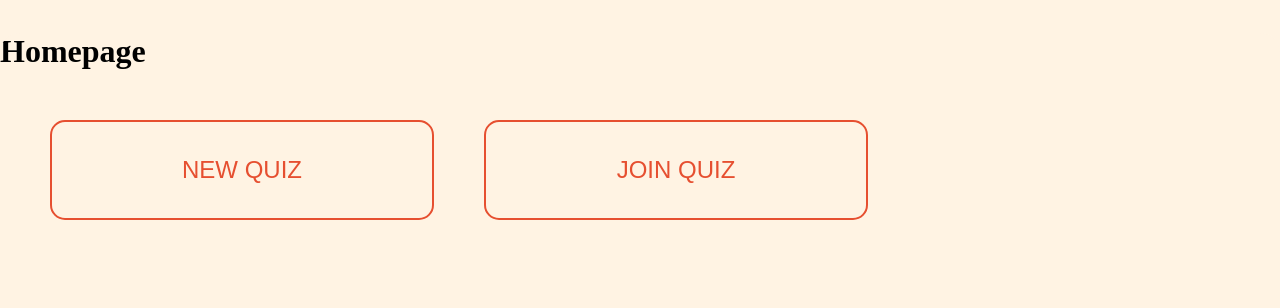
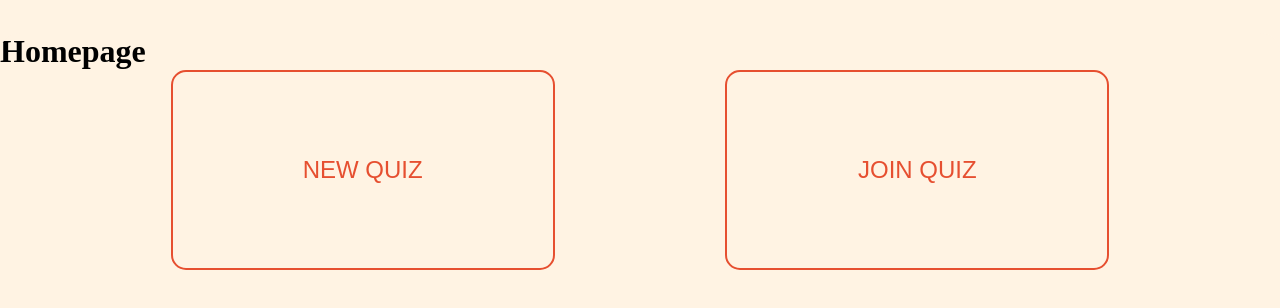
Before and after one commit to PollyFenne/Ye_olde_quiz_frontend, a React app: page / in a window 1280 px wide. Shown: the part 230-538 px from the top of the page. Built offline with nearby package versions, Linux system fonts and the light colour scheme.

Commit message:
Edit button styling

```diff
--- a/src/components/ButtonControl/styles.css
+++ b/src/components/ButtonControl/styles.css
@@ -1,9 +1,7 @@
 .create-game-button {
   font-size: 1.5rem;
-  margin-top: 50px;
-  margin-left: 50px;
   width: 30%;
-  height: 100px;
+  height: 200px;
   border: 2px solid var(--vintagered);
   border-radius: 15px;
   background-color: transparent;
--- a/src/pages/Home/Home.css
+++ b/src/pages/Home/Home.css
@@ -40,3 +40,8 @@ body {
   border-radius: 20px;
   margin-top: 10%;
 }
+
+.buttons-container {
+  display: flex;
+  justify-content: space-evenly;
+}
--- a/src/pages/Home/index.js
+++ b/src/pages/Home/index.js
@@ -14,8 +14,10 @@ const Home = () => {
       <Banner />
       <div className="home-content">
         <h1>Homepage</h1>
-        <ButtonControl buttonText={"NEW QUIZ"} />
-        <ButtonControl buttonText={"JOIN QUIZ"} />
+        <div className="buttons-container">
+          <ButtonControl buttonText={"NEW QUIZ"} />
+          <ButtonControl buttonText={"JOIN QUIZ"} />
+        </div>
       </div>
     </>
   );
```
